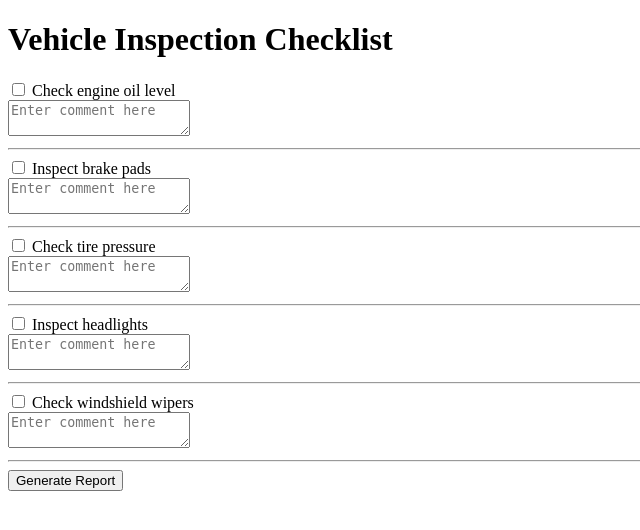
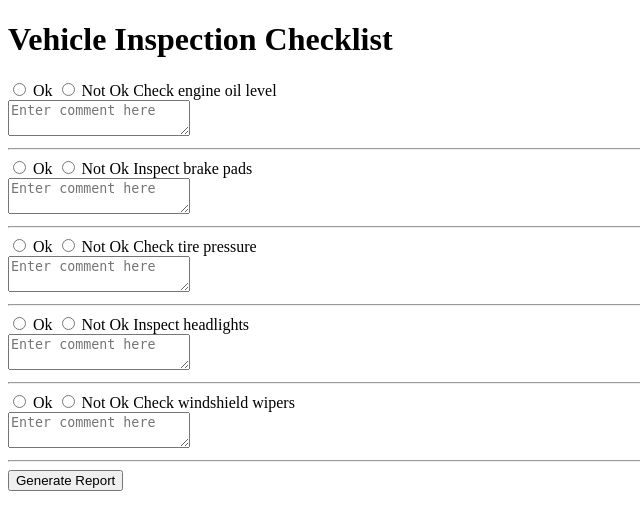
Before and after one commit to okehieuchenna1/cardiomechpage, a Flask app: page / in a window 1280 px wide. Shown: the top 530 px of the page, without its empty margins (0-640 px from the left). Run offline with Flask 3, Linux system fonts and the light colour scheme.

Commit message:
Update checklist.html

```diff
--- a/templates/checklist.html
+++ b/templates/checklist.html
@@ -10,10 +10,16 @@
     <form method="post">
         {% for item in items %}
         <div>
-            <input type="checkbox" id="{{ loop.index }}" name="item" value="{{ item }}">
-            <label for="{{ loop.index }}">{{ item }}</label>
+            <input type="radio" id="ok_{{ loop.index }}" name="status_{{ loop.index }}" value="Ok">
+            <label for="ok_{{ loop.index }}">Ok</label>
+
+            <input type="radio" id="not_ok_{{ loop.index }}" name="status_{{ loop.index }}" value="Not Ok">
+            <label for="not_ok_{{ loop.index }}">Not Ok</label>
+
+            <span>{{ item }}</span>
+
             <br>
-            <textarea name="comment" placeholder="Enter comment here"></textarea>
+            <textarea name="comment_{{ loop.index }}" placeholder="Enter comment here"></textarea>
             <hr>
         </div>
         {% endfor %}
```
